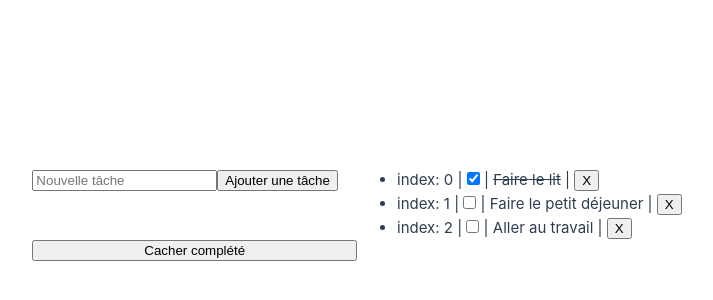
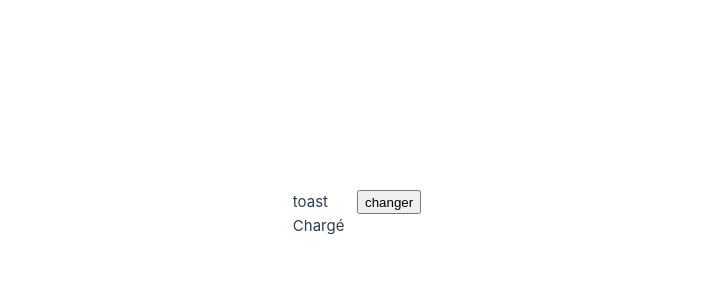
Before and after one commit to GregMarshall999/initiation-vue, a Vue app: page / in a window 1280 px wide. Shown: the part 186-486 px from the top of the page, without its empty margins (283-996 px from the left). Built offline with nearby package versions, Linux system fonts and the light colour scheme.

Commit message:
cycle de vie et ref

```diff
--- a/src/App.vue
+++ b/src/App.vue
@@ -1,57 +1,66 @@
 <template>
 
-<form @submit.prevent="add">
-  <input v-model="texteTache" required placeholder="Nouvelle tâche"/>
-  <button>Ajouter une tâche</button>
-</form>
-<ul>
-  <li v-for="(todo, index) in cacherListe" :key="todo.id">
-    index: {{ index }} |
-    <input type="checkbox" v-model="todo.complete" /> |
-    <span :class="{ complete: todo.complete }">{{ todo.texte }}</span> |
-    <button @click="remove(todo)">X</button>
-  </li>
-</ul>
+{{ texte }}
+<button @click="texte = 'test'">changer</button>
 
-<button @click="cacherTache = !cacherTache">{{ cacherTache ? 'Tout afficher' : 'Cacher complété' }}</button>
+<p ref="refChargement">Je suis en train de charger</p>
 
 </template>
 
-<script setup>
-import { ref, computed } from 'vue';
+<script>
 
-var id = 0;
-const todoListe = ref([
-  { id: id++, texte: 'Faire le lit', complete: true },
-  { id: id++, texte: 'Faire le petit déjeuner', complete: false },
-  { id: id++, texte: 'Aller au travail', complete: false }
-]);
+export default {
+  data() {
+    return {
+      texte: 'toast'
+    }
+  },
+  beforeCreate() {
+    console.log('before create', this.texte);
+  },
+  created() {
+    console.log('created', this.texte);
+  },
+  beforeMount() {
+    console.log('before mount');
+  },
+  mounted() {
+    console.log('mounted');
 
-//ajout / retirer tache
-const texteTache = ref('');
-const add = () => {
-  todoListe.value.push({ id: id++, texte: texteTache.value, complete: false });
-  texteTache.value = '';
+    setTimeout(() => this.$refs.refChargement.textContent = 'Chargé', 2000);
+  },
+
+  beforeUpdate() {
+    console.log('before update', this.texte);
+  },
+  updated() {
+    console.log('updated', this.texte);
+  },
+
+  beforeUnmount() {
+    console.log('before unmount');
+  },
+  unmounted() {
+    console.log('unmounted');
+  }
 }
-const remove = todo => {
-  todoListe.value = todoListe.value.filter(t => t !== todo);
-}
-
-//afficher / masker tache complété
-const cacherTache = ref(false);
-const cacherListe = computed(() => {
-  console.log('compute');
-  return cacherTache.value ?
-    todoListe.value.filter(t => !t.complete) : todoListe.value;
-});
 
 </script>
 
+<!--
+<script setup>
+import { ref, onMounted } from 'vue';
+
+const texte = ref('toast');
+
+const refChargement = ref();
+onMounted(() => {
+  refChargement.value.textContent = 'chargé';
+});
+
+</script>-->
+
 <style scoped>
-.complete {
-  text-decoration: line-through;
-}
-
 header {
   line-height: 1.5;
 }
```
